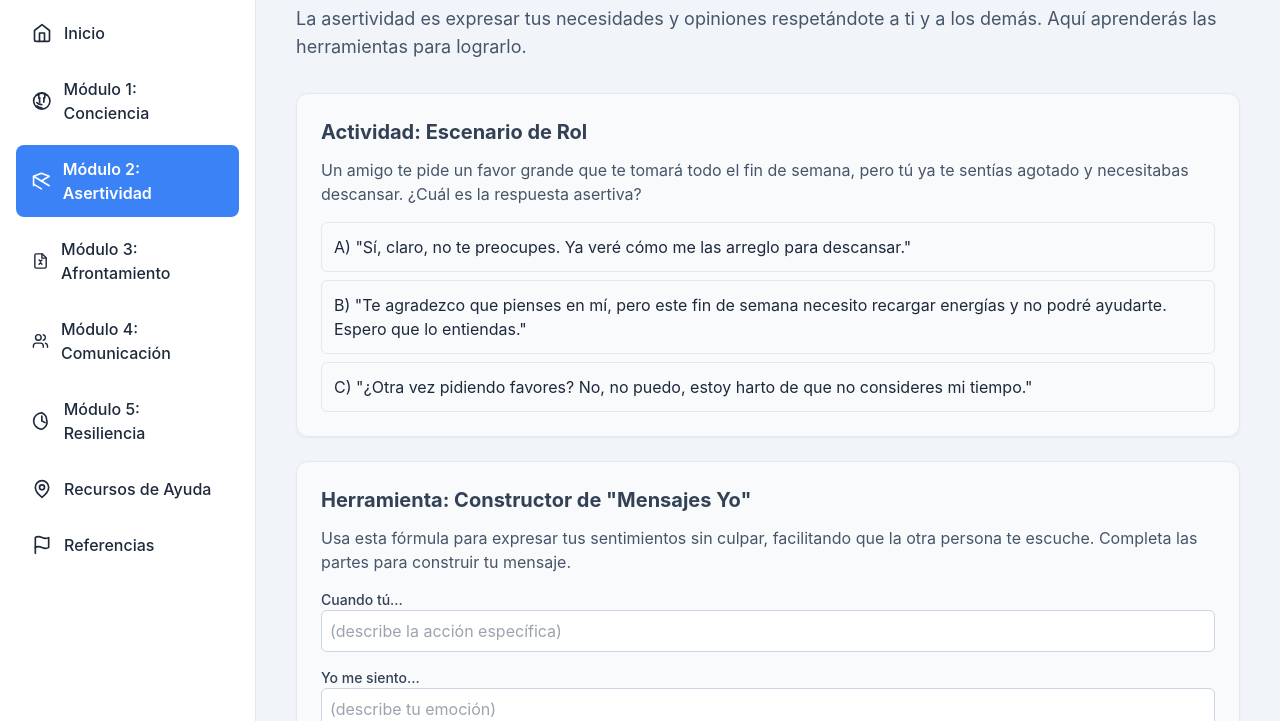
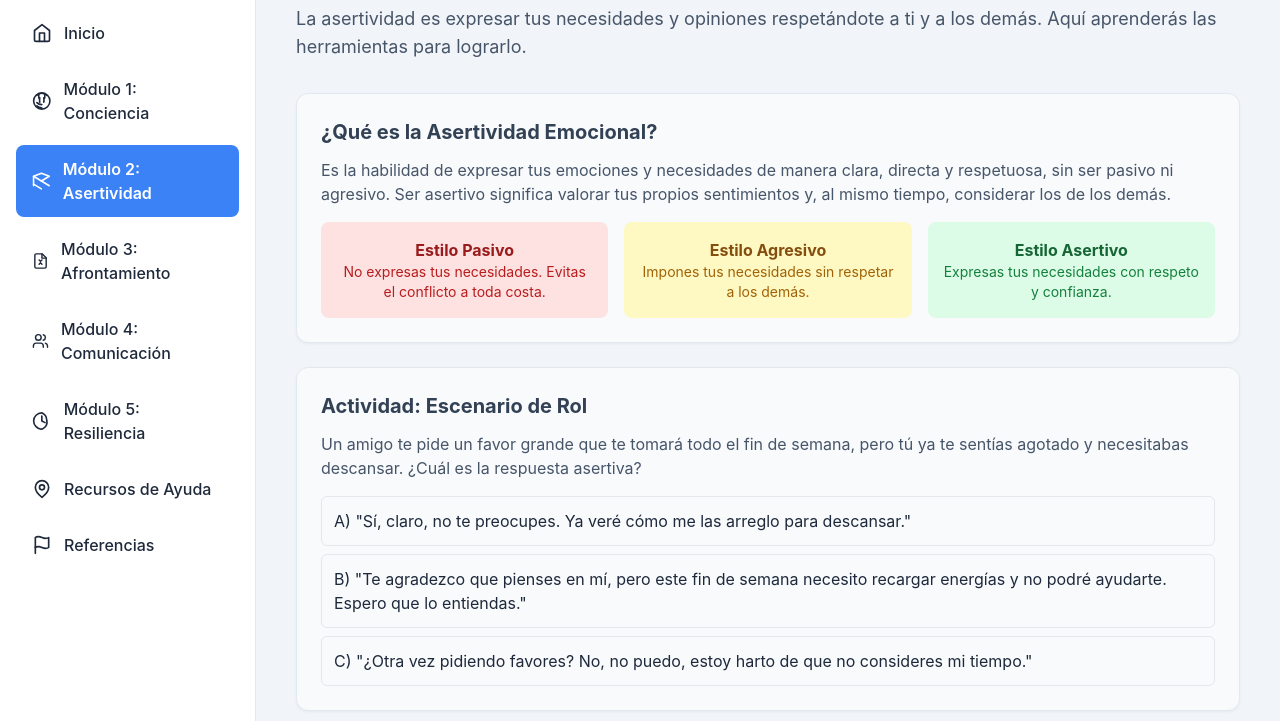
Before and after one commit to SDK741/sdk741.github.io, a plain HTML site: page index.html in a window 1280 px wide. Both pictures are taken after a click on the link "Módulo 2: Asertividad". Shown: the part 79-800 px from the top of the page. Drawn offline with nearby package versions, Linux system fonts and the light colour scheme.

Commit message:
Update index.html

```diff
--- a/index.html
+++ b/index.html
@@ -297,7 +297,8 @@
                         <p class="text-slate-600">Este taller te guiará a través de técnicas basadas en la Terapia
                             Cognitivo-Conductual (TCC) y la Terapia Dialéctico-Conductual (DBT) para que construyas
                             resiliencia y te sientas más en control.</p>
-                            <br><p class="text-slate-600 mb-4">Aprenderás a identificar tus emociones, comprender sus causas,
+                        <br>
+                        <p class="text-slate-600 mb-4">Aprenderás a identificar tus emociones, comprender sus causas,
                             desarrollar estrategias saludables de afrontamiento y construir una relación más compasiva
                             contigo mismo/a.</p>
                     </div>
@@ -380,6 +381,25 @@
                 </h2>
                 <p class="text-lg text-slate-600 mb-8">La asertividad es expresar tus necesidades y opiniones
                     respetándote a ti y a los demás. Aquí aprenderás las herramientas para lograrlo.</p>
+
+                <div class="activity-card">
+                    <h3 class="text-xl font-bold text-slate-700 mb-3">¿Qué es la Asertividad Emocional?</h3>
+                    <p class="text-slate-600 mb-4">Es la habilidad de expresar tus emociones y necesidades de manera clara, directa y respetuosa, sin ser pasivo ni agresivo. Ser asertivo significa valorar tus propios sentimientos y, al mismo tiempo, considerar los de los demás.</p>
+                    <div class="grid md:grid-cols-3 gap-4 text-center">
+                        <div class="p-4 bg-red-100 rounded-lg">
+                            <h4 class="font-bold text-red-800">Estilo Pasivo</h4>
+                            <p class="text-sm text-red-700">No expresas tus necesidades. Evitas el conflicto a toda costa.</p>
+                        </div>
+                        <div class="p-4 bg-yellow-100 rounded-lg">
+                            <h4 class="font-bold text-yellow-800">Estilo Agresivo</h4>
+                            <p class="text-sm text-yellow-700">Impones tus necesidades sin respetar a los demás.</p>
+                        </div>
+                        <div class="p-4 bg-green-100 rounded-lg">
+                            <h4 class="font-bold text-green-800">Estilo Asertivo</h4>
+                            <p class="text-sm text-green-700">Expresas tus necesidades con respeto y confianza.</p>
+                        </div>
+                    </div>
+                </div>
 
                 <div class="activity-card">
                     <h3 class="text-xl font-bold text-slate-700 mb-3">Actividad: Escenario de Rol</h3>
@@ -778,7 +798,7 @@
                 sidebar.classList.add('-translate-x-full');
             }
 
-            window.navigateTo = function (targetId) {
+            windowdevTo = function (targetId) {
                 showSection(targetId);
                 document.querySelector('main').scrollTop = 0;
             };
```
